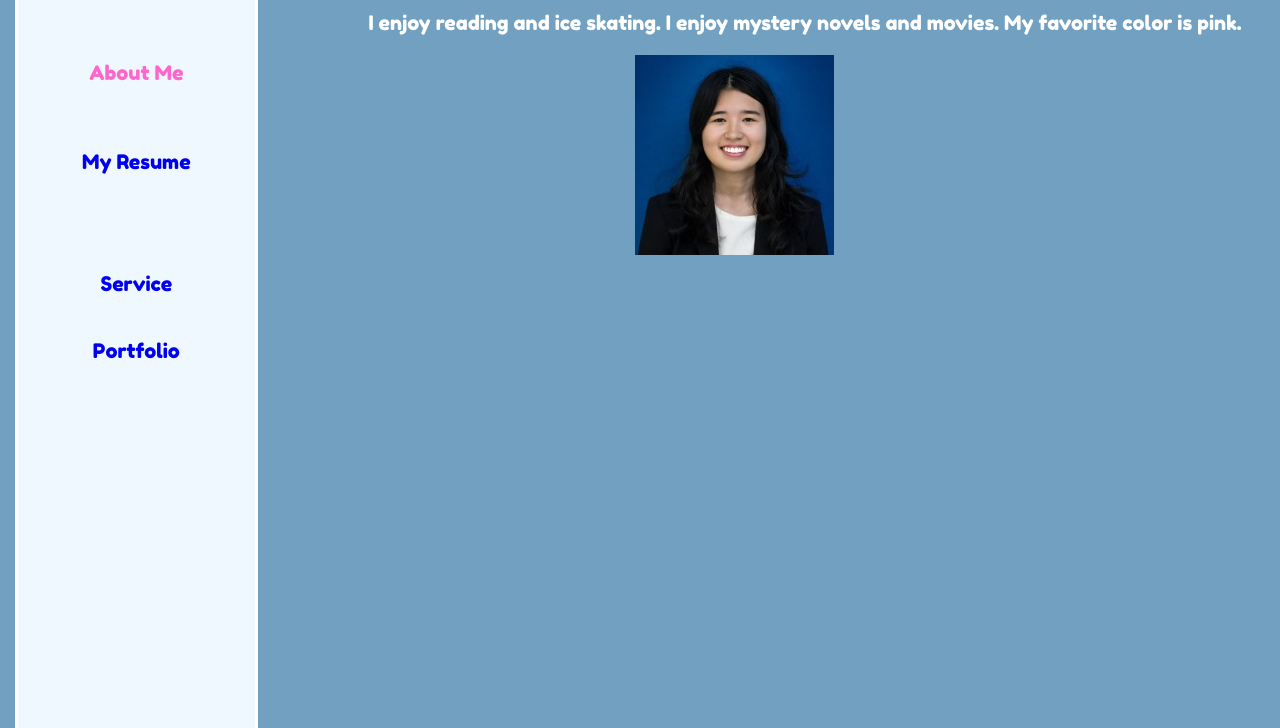
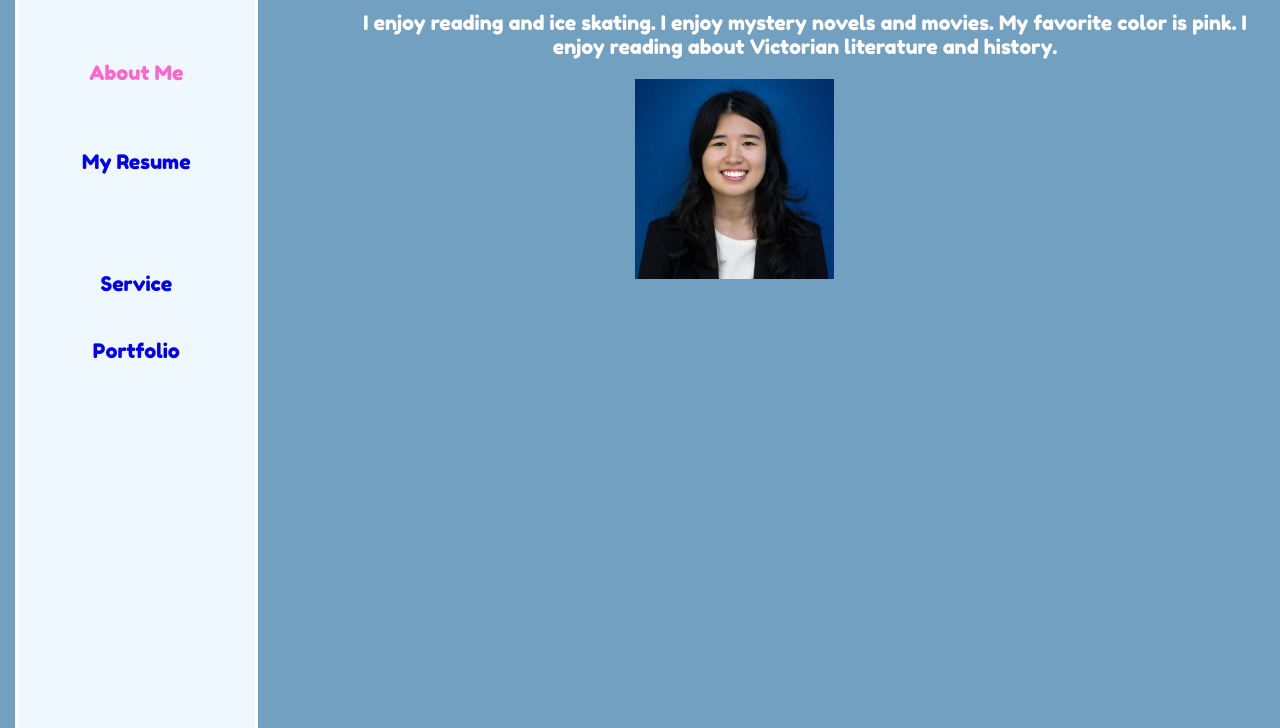
Before and after one commit to jenniferamartin21/Portfolio, a plain HTML site: page aboutme.html in a window 1280 px wide. Shown: the part 72-800 px from the top of the page. Drawn offline with Linux system fonts and the light colour scheme.

Commit message:
update aboutme.html

```diff
--- a/aboutme.html
+++ b/aboutme.html
@@ -78,7 +78,7 @@
     <div id="body">
     <h1>About Me</h1>
 
-    <p>I enjoy reading and ice skating. I enjoy mystery novels and movies. My favorite color is pink. </p>
+    <p>I enjoy reading and ice skating. I enjoy mystery novels and movies. My favorite color is pink. I enjoy reading about Victorian literature and history. </p>
 
     </div>
 
```
